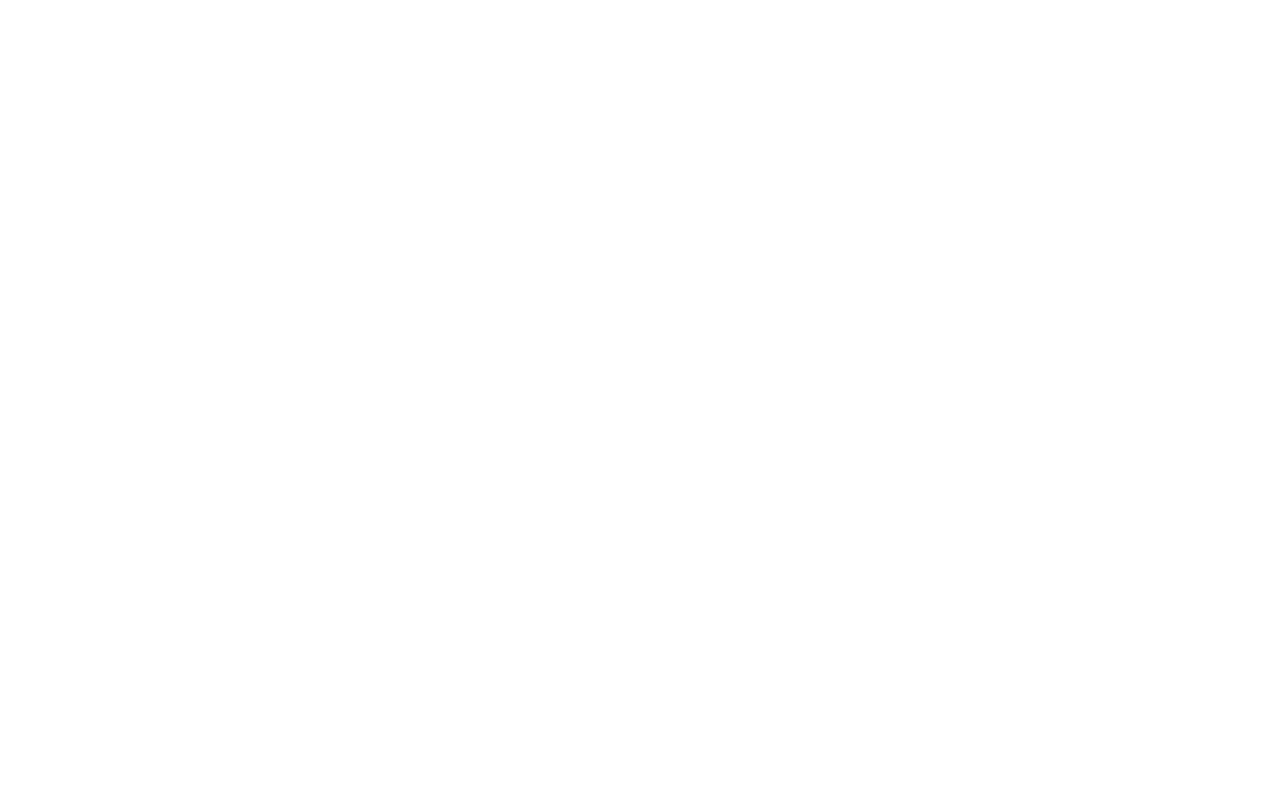
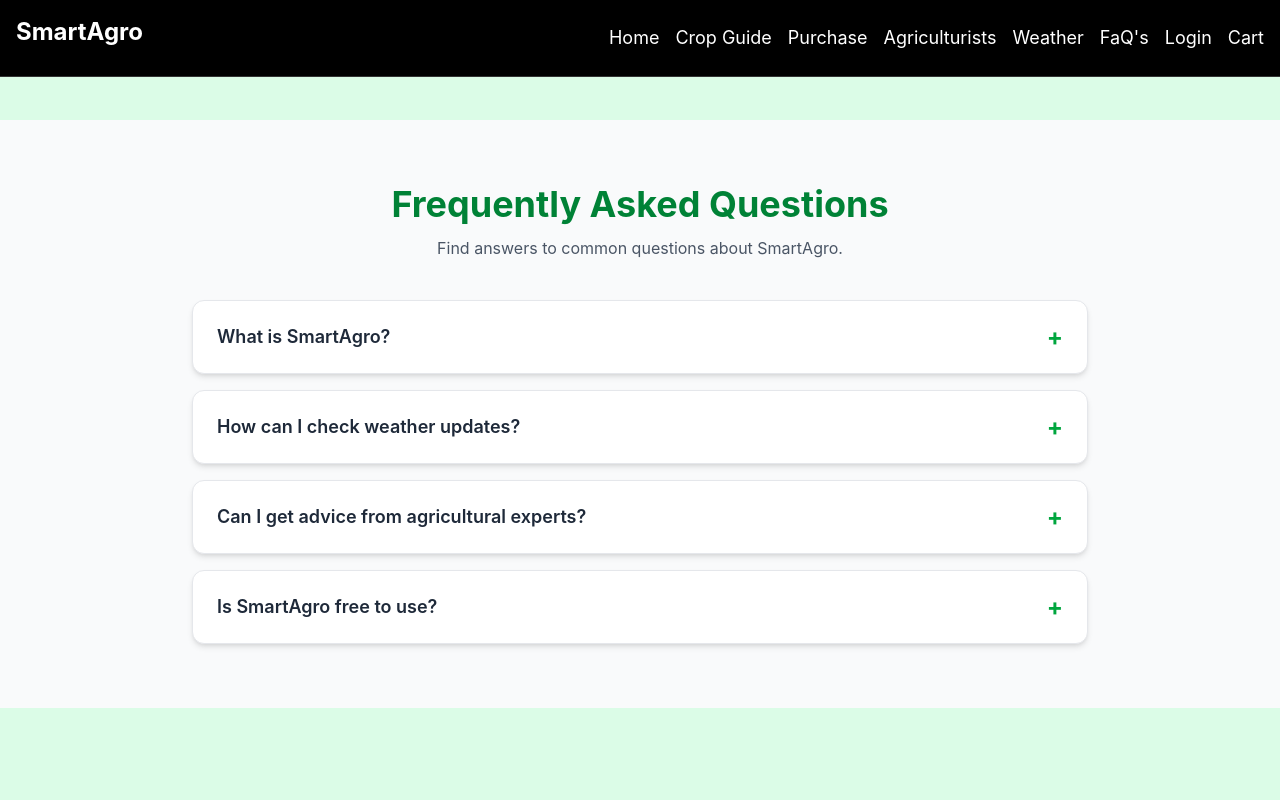
Before and after one commit to beingharsh12/SmartAgro-React, a React (Vite) app in the folder SmartAgro/: page /faq in a window 1280 px wide. Before the commit this address had no page. Shown: the top 800 px of the page. Built offline with nearby package versions, Linux system fonts and the light colour scheme.

Commit message:
added FaQ's Page

```diff
--- a/SmartAgro/package.json
+++ b/SmartAgro/package.json
@@ -11,6 +11,7 @@
   },
   "dependencies": {
     "@tailwindcss/vite": "^4.3.0",
+    "lucide-react": "^1.23.0",
     "react": "^19.2.5",
     "react-dom": "^19.2.5",
     "react-router-dom": "^7.14.2",
--- a/SmartAgro/src/App.jsx
+++ b/SmartAgro/src/App.jsx
@@ -11,6 +11,7 @@
 import { Routes, Route } from 'react-router-dom'
 import MainLayout from './layouts/MainLayout'
 import Cart from './pages/Cart'
+import Faq from './pages/Faq'
 
 function App() {
   return (
@@ -28,6 +29,7 @@
         <Route path='/login' element={<Login />} />
         <Route path='/signup' element={<SignUp />} />
         <Route path='/cart' element={<Cart />} />
+        <Route path='/faq' element={<Faq />} />
       </Route>
     </Routes>
   )
--- a/SmartAgro/src/components/Navbar.jsx
+++ b/SmartAgro/src/components/Navbar.jsx
@@ -31,6 +31,9 @@
           </li>
           <li>
             <Link to="/weather">Weather</Link>
+          </li>
+          <li>
+            <Link to="/faq">FaQ's</Link>
           </li>
           <li>
             <Link to="/login">Login</Link>
--- /dev/null
+++ b/SmartAgro/src/pages/Faq.jsx
@@ -0,0 +1,88 @@
+import { useState } from "react";
+
+const accordionData = [
+  {
+    id: 1,
+    question: "What is SmartAgro?",
+    answer:
+      "SmartAgro is a platform that helps farmers access crop guidance, weather updates, agricultural experts, and farming resources in one place.",
+  },
+  {
+    id: 2,
+    question: "How can I check weather updates?",
+    answer:
+      "You can visit the Weather section of the website to get real-time weather forecasts and conditions for your location.",
+  },
+  {
+    id: 3,
+    question: "Can I get advice from agricultural experts?",
+    answer:
+      "Yes, SmartAgro connects users with experienced agriculturists who can provide guidance on crops, soil health, and farming practices.",
+  },
+  {
+    id: 4,
+    question: "Is SmartAgro free to use?",
+    answer:
+      "Yes, the core features of SmartAgro are available for free, making farming information accessible to everyone.",
+  },
+];
+
+function Faq() {
+  const [selected, setSelected] = useState(null);
+
+  const handleAccordion = (id) => {
+    setSelected(selected === id ? null : id);
+  };
+
+  return (
+    <section className="bg-gray-50 py-16 px-4 m-30 w-full">
+      <div className="max-w-4xl mx-auto">
+
+        <h1 className="text-4xl font-bold text-center text-green-700 mb-3">
+          Frequently Asked Questions
+        </h1>
+
+        <p className="text-center text-gray-600 mb-10">
+          Find answers to common questions about SmartAgro.
+        </p>
+
+        <div className="space-y-4">
+          {accordionData.map((item) => (
+            <div
+              key={item.id}
+              className="bg-white rounded-xl shadow-md overflow-hidden border border-gray-200"
+            >
+              <button
+                onClick={() => handleAccordion(item.id)}
+                className="w-full flex justify-between items-center px-6 py-5 text-left"
+              >
+                <h2 className="text-lg font-semibold text-gray-800">
+                  {item.question}
+                </h2>
+
+                <span
+                  className={`text-2xl font-bold text-green-600 transition-transform duration-300 ${
+                    selected === item.id ? "rotate-45" : ""
+                  }`}
+                >
+                  +
+                </span>
+              </button>
+
+              {selected === item.id && (
+                <div className="px-6 pb-5">
+                  <p className="text-gray-600 leading-relaxed">
+                    {item.answer}
+                  </p>
+                </div>
+              )}
+            </div>
+          ))}
+        </div>
+
+      </div>
+    </section>
+  );
+}
+
+export default Faq;
```
Also changed, not shown: SmartAgro/src/pages/Weather.jsx (+18 -5 lines), 1 other file (tests, documents, lock files or other folders).
